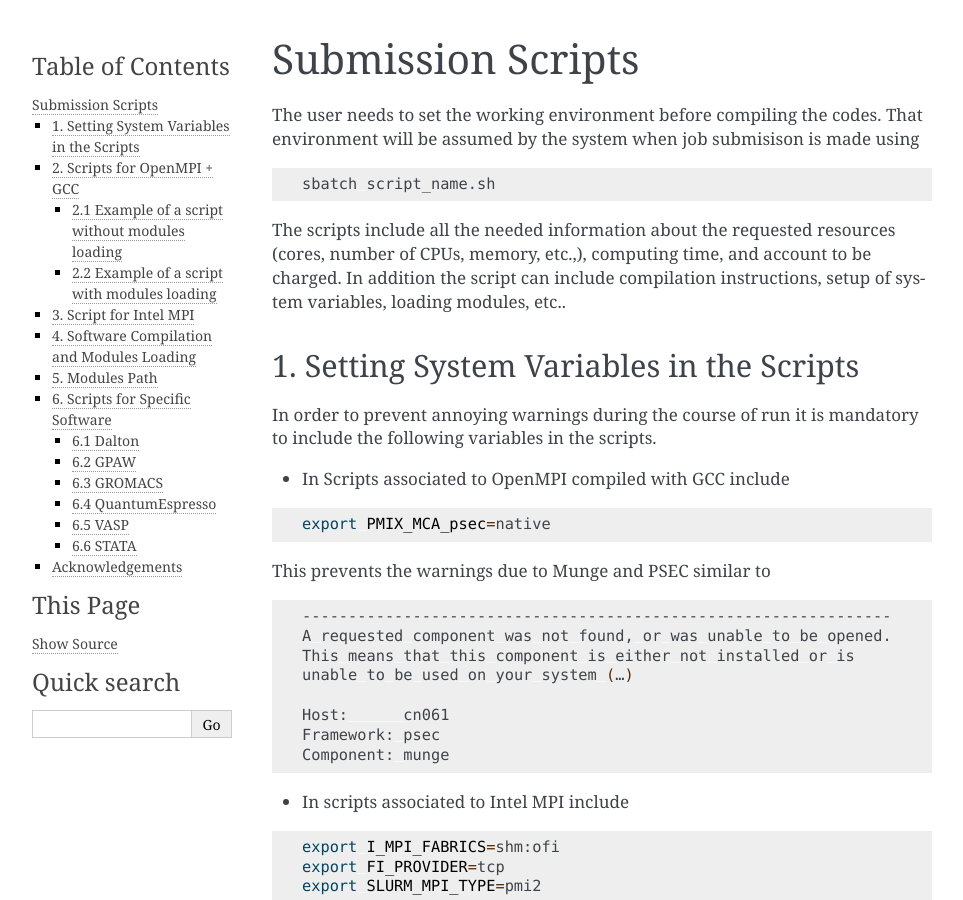
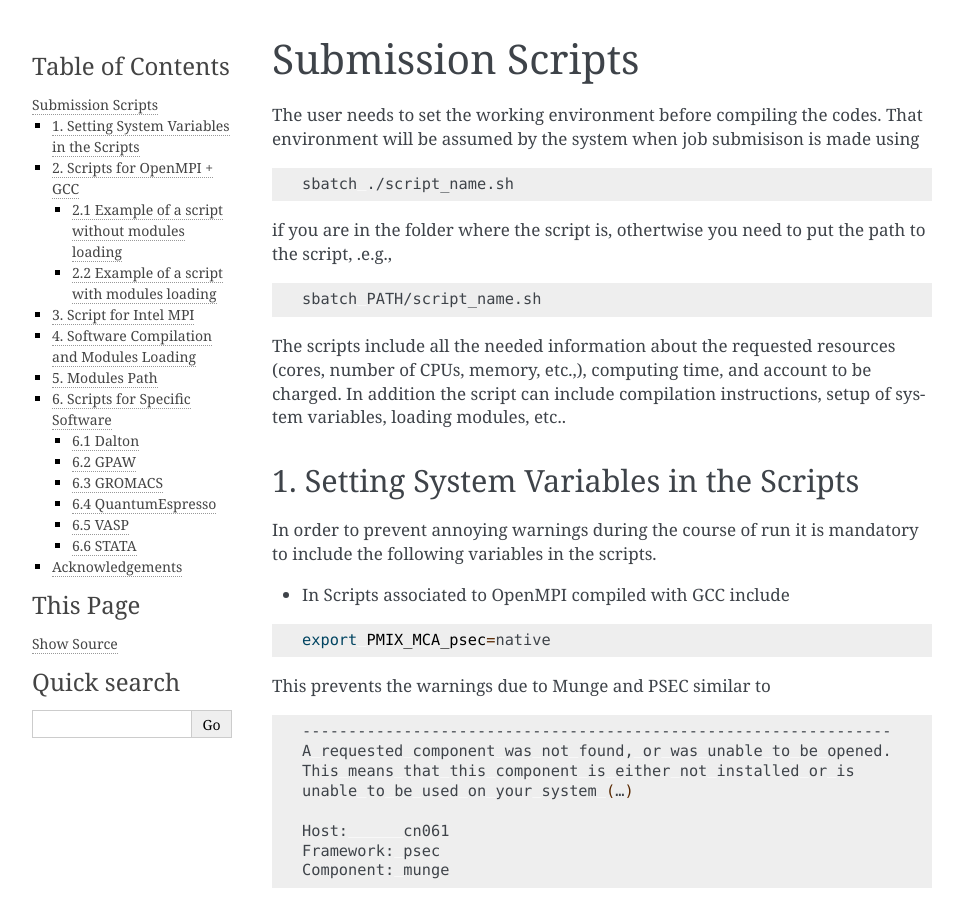
Before and after one commit to mavillez/Oblivion, a Sphinx documentation site: the page built from docs/source/scripts.rst, in a window 1280 px wide and 900 px high. Shown: the whole window, without its empty margins (148-1111 px from the left). Built offline with Sphinx 7.4.7, drawn with Linux system fonts in a browser that asks for light colours.

Commit message:
Update scripts.rst

```diff
--- a/docs/source/scripts.rst
+++ b/docs/source/scripts.rst
@@ -5,7 +5,13 @@ The user needs to set the working environment before compiling the codes. That e
 
 .. code-block:: bash
 
-  sbatch script_name.sh
+  sbatch ./script_name.sh
+
+if you are in the folder where the script is, othertwise you need to put the path to the script, .e.g.,
+
+.. code-block:: bash
+
+  sbatch PATH/script_name.sh
 
 The scripts include all the needed information about the requested resources (cores, number of CPUs, memory, etc.,), computing time, and account to be charged. In addition the script can include compilation instructions, setup of system variables, loading modules, etc..
 
```
